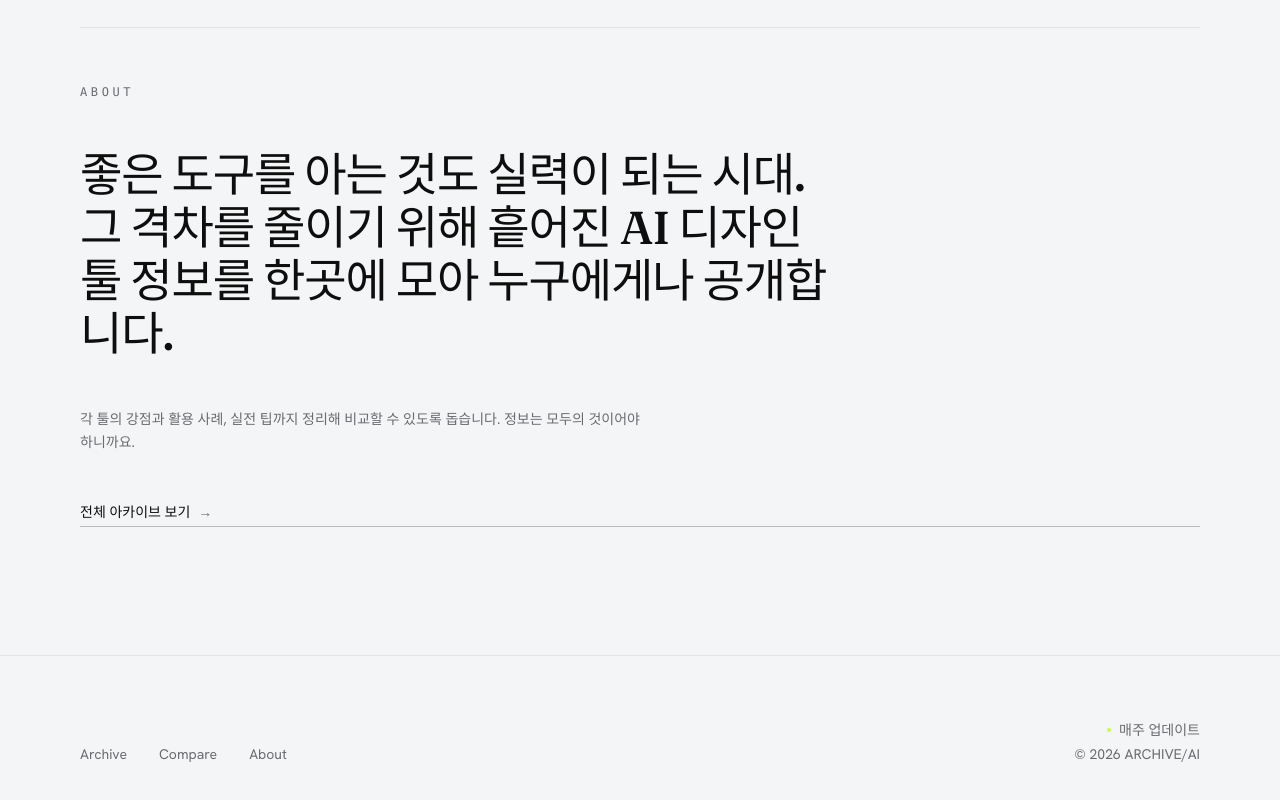
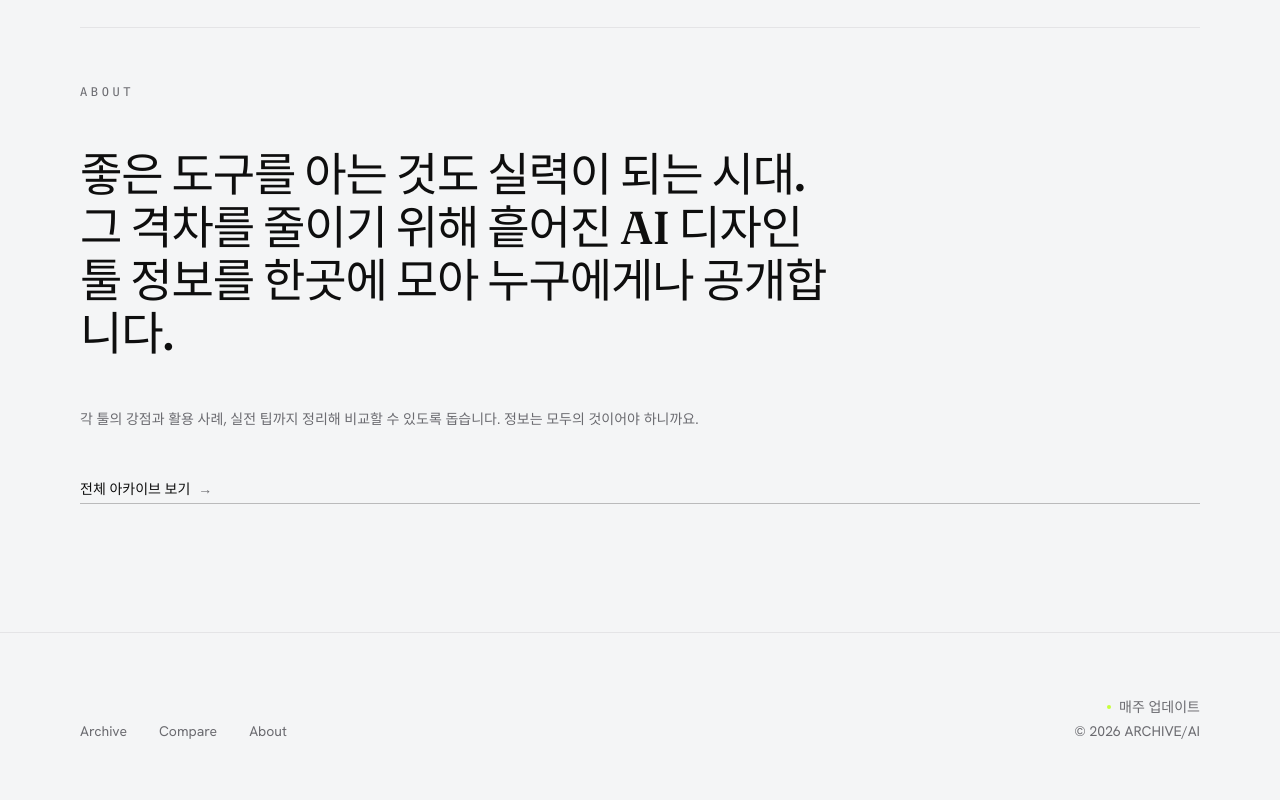
Before and after one commit to wrenn00/ai-archive, a Next.js app: page / in a window 1280 px wide. Shown: the part 5030-5830 px from the top of the page. Built offline with nearby package versions, Linux system fonts and the light colour scheme; a web font is replaced by a local one.

Commit message:
feat: About 섹션 둘째 단락 한 줄로
- max-w-xl 제거 + md:whitespace-nowrap(데스크톱 한 줄, 모바일은 자연 줄바꿈)

Co-Authored-By: Claude Opus 4.8 <noreply@anthropic.com>

```diff
--- a/src/components/AboutCTA.tsx
+++ b/src/components/AboutCTA.tsx
@@ -18,7 +18,7 @@ export default function AboutCTA() {
           한곳에 모아 누구에게나 공개합니다.
         </p>
 
-        <p className="max-w-xl font-body text-sm leading-relaxed text-text-dim">
+        <p className="font-body text-sm leading-relaxed text-text-dim md:whitespace-nowrap">
           각 툴의 강점과 활용 사례, 실전 팁까지 정리해 비교할 수 있도록 돕습니다.
           정보는 모두의 것이어야 하니까요.
         </p>
```
